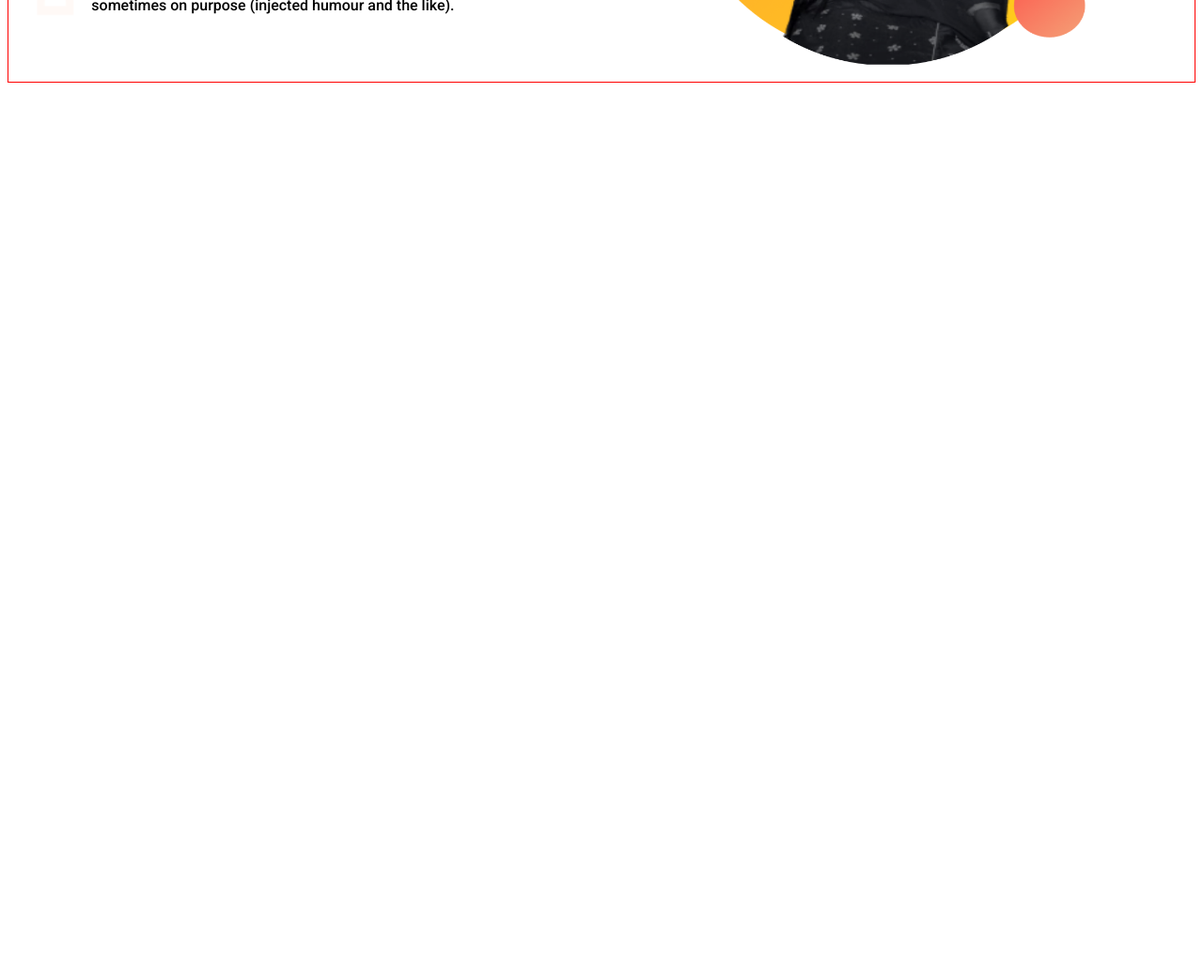
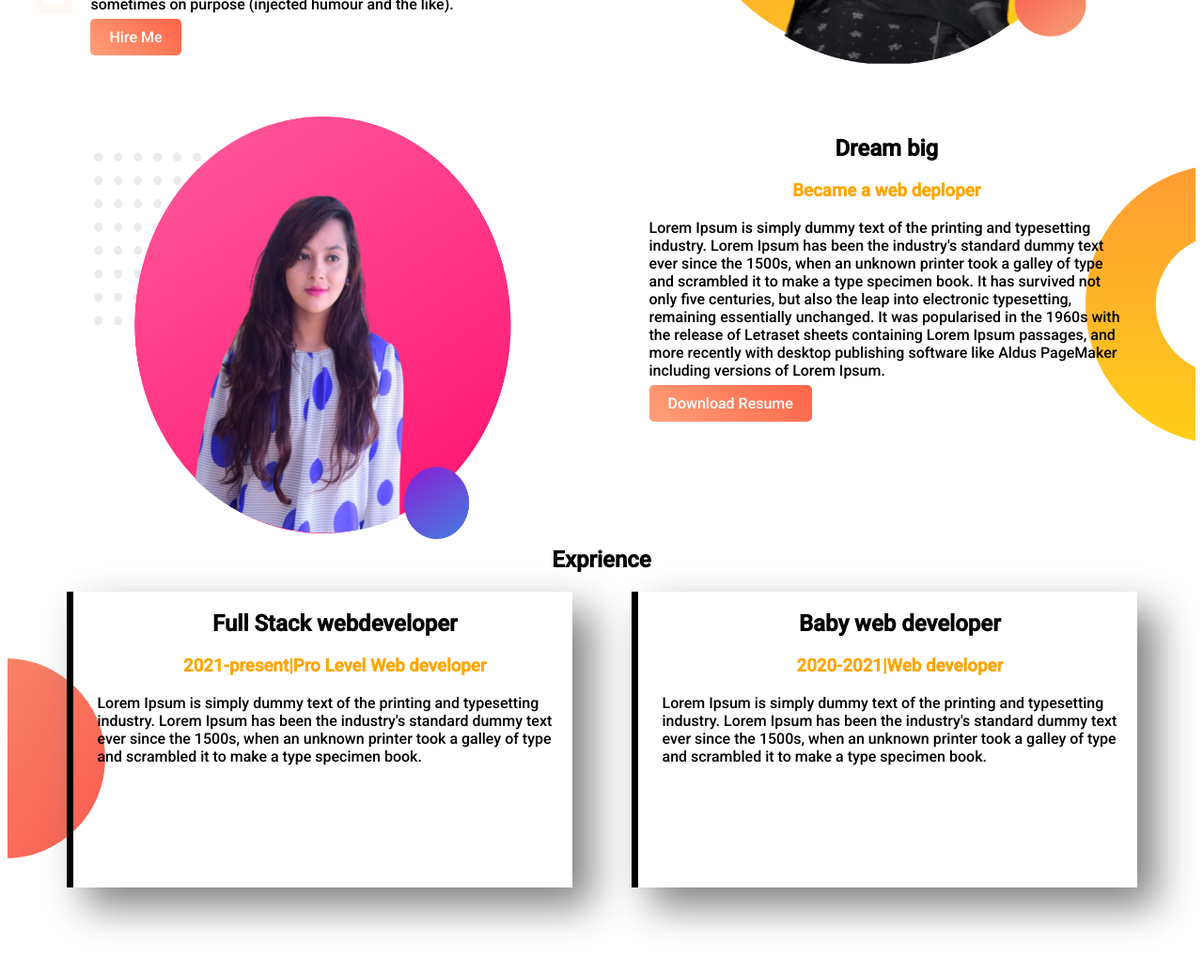
Before and after one commit to Fatema-Koli/1st-protfolio-for-learn, a plain HTML site: page index.html in a window 1280 px wide. Shown: the part 500-1535 px from the top of the page at 94% size. Before the commit the page ends 800 px from the top, so only its background shows below. Drawn offline with Linux system fonts and the light colour scheme.

Commit message:
3rd command

```diff
--- a/index.html
+++ b/index.html
@@ -8,6 +8,7 @@
     <link rel="stylesheet" href="style.css">
 </head>
 <body>
+
     <section>
         <h1>Welcome To</h1>
         <h1><span class="name-higlight">Fatema Kolis</span> Website</h1>
@@ -15,13 +16,15 @@
     </section>
 
     <section class="topbanar">
+
         <div class="half-width">
             <p>
-                orem Ipsum is simply dummy text of the printing and typesetting industry. Lorem Ipsum has been the industry's standard dummy text ever since the 1500s, when an unknown printer took a galley of type and scrambled it to make a type specimen book. It has survived not only five centuries, but also the leap into electronic typesetting, remaining essentially unchanged. It was popularised in the 1960s with the release of Letraset sheets containing Lorem Ipsum passages, and more recently with desktop publishing software like Aldus PageMaker including versions of Lorem Ipsum.
+                lorem Ipsum is simply dummy text of the printing and typesetting industry. Lorem Ipsum has been the industry's standard dummy text ever since the 1500s, when an unknown printer took a galley of type and scrambled it to make a type specimen book. It has survived not only five centuries, but also the leap into electronic typesetting, remaining essentially unchanged. It was popularised in the 1960s with the release of Letraset sheets containing Lorem Ipsum passages, and more recently with desktop publishing software like Aldus PageMaker including versions of Lorem Ipsum.
 
                 Why do we use it?
                 It is a long established fact that a reader will be distracted by the readable content of a page when looking at its layout. The point of using Lorem Ipsum is that it has a more-or-less normal distribution of letters, as opposed to using 'Content here, content here', making it look like readable English. Many desktop publishing packages and web page editors now use Lorem Ipsum as their default model text, and a search for 'lorem ipsum' will uncover many web sites still in their infancy. Various versions have evolved over the years, sometimes by accident, sometimes on purpose (injected humour and the like).
             </p>
+            <a class="hirebutton" target="_blank" href="https://www.linkedin.com/feed/?trk=org-employees_cta">Hire Me</a>
 
         </div>
 
@@ -30,6 +33,56 @@
         </div>
 
     </section>
+  <br>
+  <br>
+
+    <section class="secoundbanner">
+
+        <div class="half-width " >
+            <img src="image/picture2.png" alt="">
+        </div>
+
+        <div class="half-width" >
+            <h1>Dream big</h1>
+            <h3>Became a web deploper</h3>
+            <p>Lorem Ipsum is simply dummy text of the printing and typesetting industry. Lorem Ipsum has been the industry's standard dummy text ever since the 1500s, when an unknown printer took a galley of type and scrambled it to make a type specimen book. It has survived not only five centuries, but also the leap into electronic typesetting, remaining essentially unchanged. It was popularised in the 1960s with the release of Letraset sheets containing Lorem Ipsum passages, and more recently with desktop publishing software like Aldus PageMaker including versions of Lorem Ipsum.
+
+
+                </p>
+                <a class="hirebutton" target="_blank" href="https://www.linkedin.com/feed/?trk=org-employees_cta">Download Resume</a>
+        </div>
+
+    </section>
+<br>
+<br>
+    <Section class="Exprience" >
+        <h1>Exprience</h1>
+
+        <div class="half-width border-expriece" id="ful-stack">
+            <h1>Full Stack webdeveloper</h1>
+            <h3>2021-present|Pro Level Web developer</h3>
+
+            <p> Lorem Ipsum is simply dummy text of the printing and typesetting industry. Lorem Ipsum has been the industry's standard dummy text ever since the 1500s, when an unknown printer took a galley of type and scrambled it to make a type specimen book.</p>
+
+        </div>
+
+        <div class="half-width border-expriece" id="baby-web">
+            <h1>Baby web developer</h1>
+            <h3>2020-2021|Web developer</h3>
+
+            <p> Lorem Ipsum is simply dummy text of the printing and typesetting industry. Lorem Ipsum has been the industry's standard dummy text ever since the 1500s, when an unknown printer took a galley of type and scrambled it to make a type specimen book.</p>
+
+
+        </div>
+
+
+
+
+
+
+    </Section>
+
+
 
 </body>
 </html>
--- a/style.css
+++ b/style.css
@@ -8,9 +8,11 @@ h3{
 body{
     font-family: 'Roboto', sans-serif;
 }
+
 .name-higlight{
     color: blue;
 }
+
 .half-width{
     width: 40%;
     float: left;
@@ -18,12 +20,54 @@ body{
     padding-left: 2%;
 
 }
+
 .half-width img{
     width: 100%;
     height: 450px;
 }
 .topbanar{
- border: 1px solid red;
  background-image: url("image/banner.png");
  height: 430px;
+ background-repeat: no-repeat;
+
 }
+
+.hirebutton{
+    text-decoration: none;
+    padding: 10px 20px;
+    border-radius: 5px;
+    font-weight: 700px;
+    color: white;
+    background-image: linear-gradient(45deg, lightsalmon, tomato);
+}
+.secoundbanner{
+    background-image: url("image/dream-bg.png");
+    background-repeat: no-repeat;
+    height: 400px;
+    background-position: right;
+
+}
+.border-expriece{
+    box-shadow: 20px 20px 40px gray ;
+    height: 70%;
+}
+.Exprience{
+
+     background-image: url("image/exp-bg.png");
+    background-repeat: no-repeat;
+    background-position: left;
+    height: 450px;
+
+
+}
+
+#ful-stack{
+    border-left: 7px solid;
+    border-image: linear-gradient(180deg, lightsalmon tomato);
+    border-image-slice: 1;
+}
+#baby-web{
+    border-left: 7px solid;
+    border-image: linear-gradient(180deg, skyblue blue);
+    border-image-slice: 1;
+}
```
Also changed, not shown: image/dream-bg.png (added), image/exp-bg.png (added), image/picture2.png (added).
